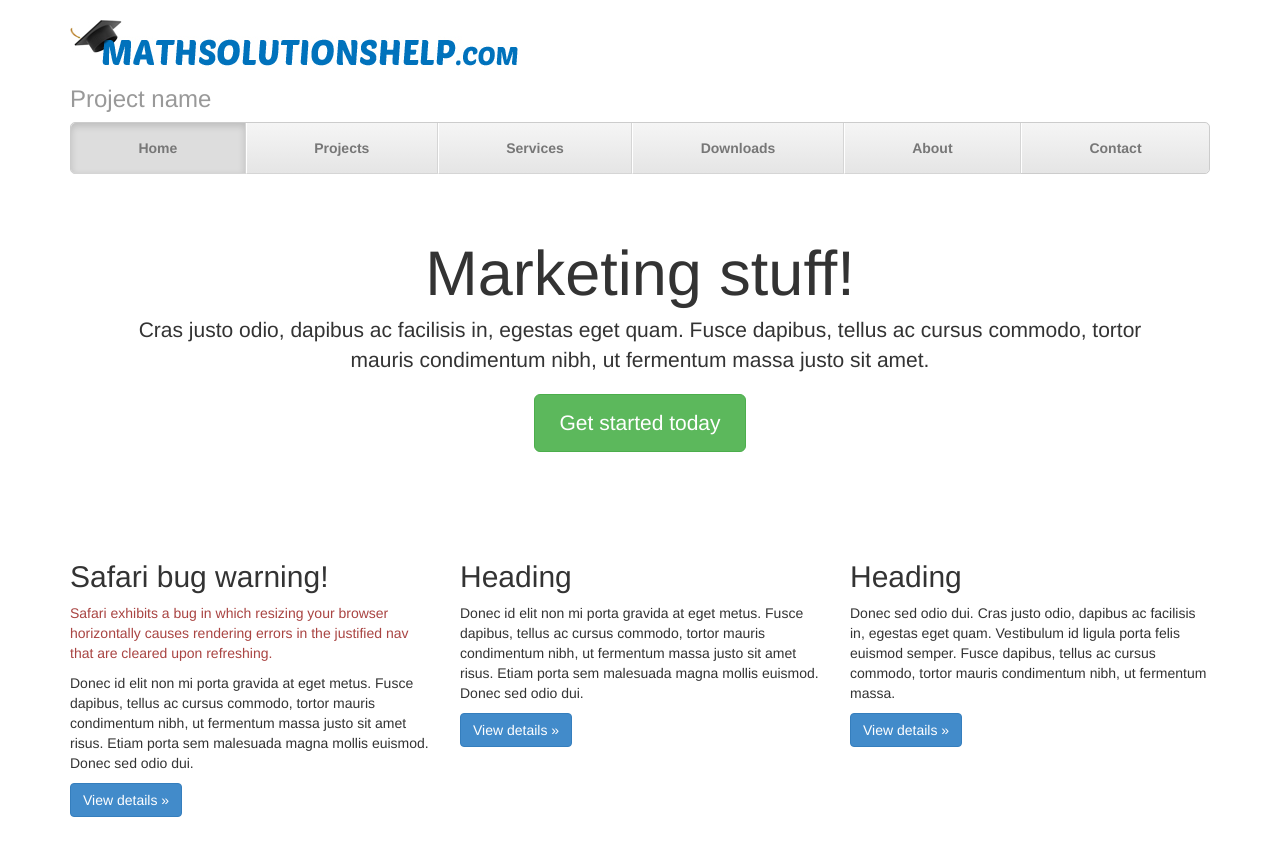
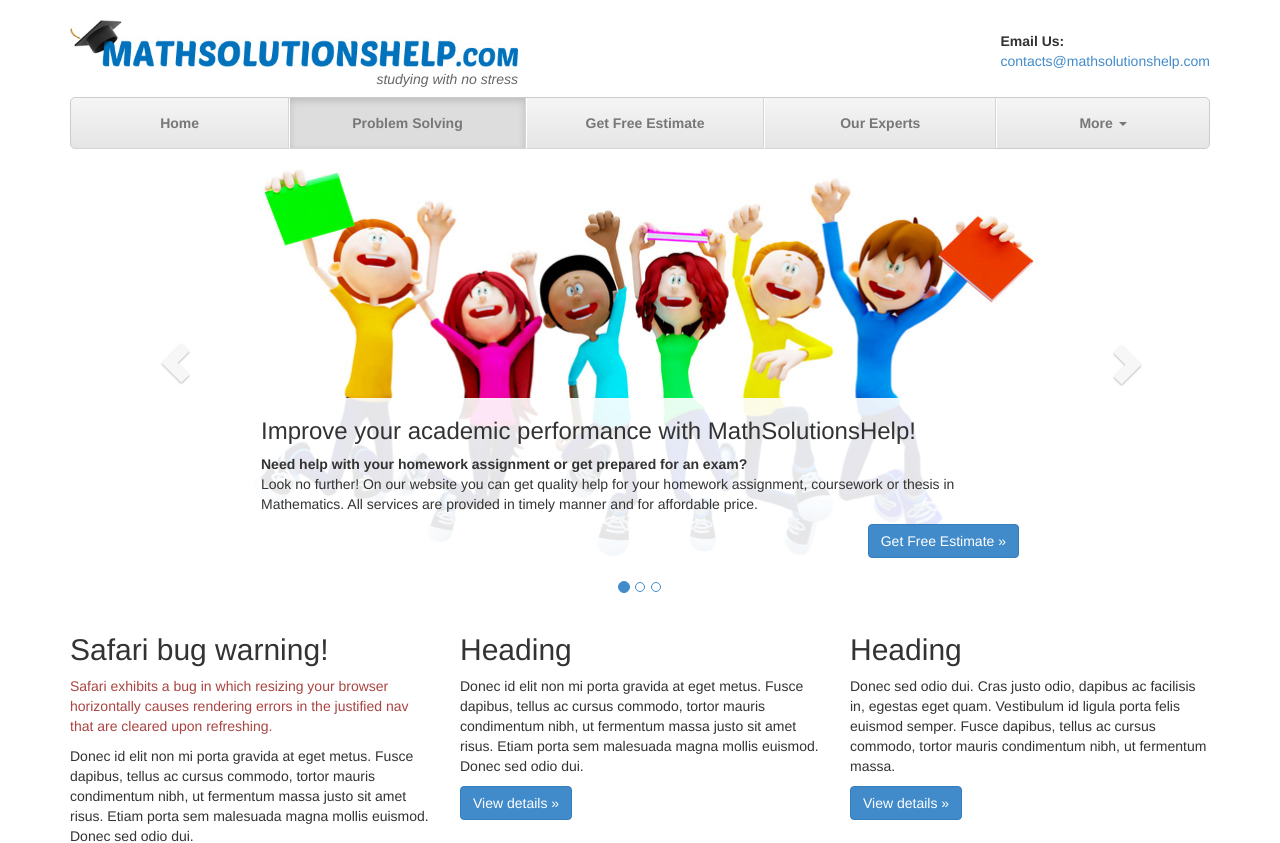
Before and after one commit to desurus/mathsolutionshelp, a Django app: page / in a window 1280 px wide. Shown: the top 843 px of the page. Run offline with Django 3.2, Linux system fonts and the light colour scheme; parts of the project's set-up code (start-up, migrations or seed data) failed here and were passed over; some libraries are stand-ins or nearby versions.

Commit message:
Working on the home page. Basic translation primciples are understood.

```diff
--- /dev/null
+++ b/mainsite/context_processors.py
@@ -0,0 +1,5 @@
+from django.conf import settings  # import the settings file
+
+
+def get_email_address(request):
+    return {'CONTACTS_EMAIL_ADDRESS': settings.EMAIL_ADDRESS}
--- a/mainsite/views.py
+++ b/mainsite/views.py
@@ -10,4 +10,4 @@ def home(request):
     context = {
         'username': username
     }
-    return render(request, 'base.html', context)
+    return render(request, 'mainsite/index.html', context)
--- a/static/css/style.css
+++ b/static/css/style.css
@@ -57,6 +57,61 @@ body {
   border-bottom: 0;
   border-radius: 0 0 5px 5px;
 }
+.logo {
+  margin-bottom: 10px;
+  max-width: 448px;
+}
+.logo h5 {
+  margin-bottom: 0;
+  margin-top: 5px;
+  color: #666;
+}
+.header-contact-us address {
+  margin-bottom: 0;
+  margin-top: 11px;
+}
+.nav .open>a, .nav .open>a:hover, .nav .open>a:focus {
+  border-color: #fff;
+  background-color: #ddd;
+  background-image: none;
+  box-shadow: inset 0 3px 7px rgba(0,0,0,.15);
+}
+.carousel-control {
+  background-image: none !important;
+}
+.carousel-control {
+  color: #f1f1f1;
+}
+.carousel-control .glyphicon {
+  margin-top: -20px;
+}
+.carousel-control:hover {
+  color: #ccc;
+}
+.glyphicon-chevron-right:before, .glyphicon-chevron-left:before {
+  font-size: 2em;
+}
+.carousel {
+  margin: 20px 0 55px;
+}
+.carousel-indicators li {
+  border-color: #428bca;
+}
+.carousel-indicators .active {
+  background-color: #428bca;
+}
+.carousel-inner>.item .item-content {
+  width:70%;
+  margin: 0 auto;
+}
+.carousel-inner>.item .item-content .item-description {
+  position: absolute;
+  left: 15%;
+  bottom: 0;
+  width: 70%;
+  padding: 0 20px;
+  background: rgba(255,255,255,0.9);
+}
 
 @media (min-width: 768px) {
   .nav-justified {
@@ -85,4 +140,7 @@ body {
     padding-left: 0;
     padding-right: 0;
   }
+  .carousel-indicators {
+	bottom: -50px;
+  }
 }
--- a/templates/base.html
+++ b/templates/base.html
@@ -1,4 +1,5 @@
 {% load staticfiles %}
+{% load i18n %}
 
 <!DOCTYPE html>
 <html lang="en">
@@ -10,62 +11,52 @@
         <meta name="author" content="">
         <link rel="shortcut icon" href="{% static 'images/favicon.ico' %}" type="image/x-icon">
         <link rel="icon" href="{% static 'images/favicon.ico' %}" type="image/x-icon">
-        <title>Mathsolutionshelp.com - {% block title %}Home{% endblock %}</title>
+        <title>Mathsolutionshelp.com - {% block title %}{% trans "Home" %}{% endblock %}</title>
         <link href="{% static 'css/bootstrap.min.css' %}" rel="stylesheet">
         <link href="{% static 'css/style.css' %}" rel="stylesheet">
         <!--[if lt IE 9]>
-            <script src="https://oss.maxcdn.com/libs/html5shiv/3.7.0/html5shiv.js"></script>
-            <script src="https://oss.maxcdn.com/libs/respond.js/1.3.0/respond.min.js"></script>
+            <script src="https://oss.maxcdn.com/libs/html5shiv/3.7.0/html5shiv.js" type="text/javascript"></script>
+            <script src="https://oss.maxcdn.com/libs/respond.js/1.3.0/respond.min.js" type="text/javascript"></script>
         <![endif]-->
     </head>
 
     <body>
         <div class="container">
             <div class="masthead">
-                <img src="{% static 'images/logo.jpg' %}" alt="MathSolutionsHelp.com"/>
-                <h3 class="text-muted">Project name</h3>
+                <div class="pull-right header-contact-us hidden-xs">
+                    <address>
+                        <strong>Email Us:</strong><br>
+                        <a href="mailto:{{ CONTACTS_EMAIL_ADDRESS }}">{{ CONTACTS_EMAIL_ADDRESS }}</a>
+                    </address>
+                </div>
+                <a href="{% url 'home' %}" class="logo show">
+                    <img src="{% static 'images/logo.jpg' %}" class="img-responsive" alt="MathSolutionsHelp.com"/>
+                    <h5 class="pull-right"><em>{% trans "studying with no stress" %}</em></h5>
+                    <div class="clearfix"></div>
+                </a>
                 <ul class="nav nav-justified">
-                    <li class="active"><a href="#">Home</a></li>
-                    <li><a href="#">Projects</a></li>
-                    <li><a href="#">Services</a></li>
-                    <li><a href="#">Downloads</a></li>
-                    <li><a href="#">About</a></li>
-                    <li><a href="#">Contact</a></li>
+                    <li><a href="{% url 'home' %}">Home</a></li>
+                    <li class="active"><a href="#">Problem Solving</a></li>
+                    <li><a href="#">Get Free Estimate</a></li>
+                    <li><a href="#">Our Experts</a></li>
+                    <li class="dropdown">
+                        <a href="#" class="dropdown-toggle" data-toggle="dropdown">More <b class="caret"></b></a>
+                        <ul class="dropdown-menu">
+                            <li><a href="#">About Us</a></li>
+                            <li><a href="#">Contact Us</a></li>
+                            <li><a href="#">Add Testimonial</a></li>
+                        </ul>
+                    </li>
                 </ul>
             </div>
-
-            <!-- Jumbotron -->
-            <div class="jumbotron">
-                <h1>Marketing stuff!</h1>
-                <p class="lead">Cras justo odio, dapibus ac facilisis in, egestas eget quam. Fusce dapibus, tellus ac cursus commodo, tortor mauris condimentum nibh, ut fermentum massa justo sit amet.</p>
-                <p><a class="btn btn-lg btn-success" href="#" role="button">Get started today</a></p>
-            </div>
-
-            <!-- Example row of columns -->
-            <div class="row">
-                <div class="col-lg-4">
-                    <h2>Safari bug warning!</h2>
-                    <p class="text-danger">Safari exhibits a bug in which resizing your browser horizontally causes rendering errors in the justified nav that are cleared upon refreshing.</p>
-                    <p>Donec id elit non mi porta gravida at eget metus. Fusce dapibus, tellus ac cursus commodo, tortor mauris condimentum nibh, ut fermentum massa justo sit amet risus. Etiam porta sem malesuada magna mollis euismod. Donec sed odio dui. </p>
-                    <p><a class="btn btn-primary" href="#" role="button">View details &raquo;</a></p>
-                </div>
-                <div class="col-lg-4">
-                    <h2>Heading</h2>
-                    <p>Donec id elit non mi porta gravida at eget metus. Fusce dapibus, tellus ac cursus commodo, tortor mauris condimentum nibh, ut fermentum massa justo sit amet risus. Etiam porta sem malesuada magna mollis euismod. Donec sed odio dui. </p>
-                    <p><a class="btn btn-primary" href="#" role="button">View details &raquo;</a></p>
-                </div>
-                <div class="col-lg-4">
-                    <h2>Heading</h2>
-                    <p>Donec sed odio dui. Cras justo odio, dapibus ac facilisis in, egestas eget quam. Vestibulum id ligula porta felis euismod semper. Fusce dapibus, tellus ac cursus commodo, tortor mauris condimentum nibh, ut fermentum massa.</p>
-                    <p><a class="btn btn-primary" href="#" role="button">View details &raquo;</a></p>
-                </div>
-            </div>
-
+            {% block content %}{% endblock %}
             <!-- Site footer -->
             <div class="footer">
                 <p>&copy; Company 2013</p>
             </div>
         </div><!-- /container -->
+        <script src="https://ajax.googleapis.com/ajax/libs/jquery/1.10.2/jquery.min.js" type="text/javascript"></script>
+        <script src="{% static 'js/bootstrap.min.js' %}" type="text/javascript"></script>
         {% block javascript %}{% endblock %}
     </body>
 </html>
--- /dev/null
+++ b/templates/mainsite/index.html
@@ -0,0 +1,76 @@
+{% extends "base.html" %}
+{% load staticfiles %}
+{% load i18n %}
+
+{% block content %}
+<!-- Carousel -->
+<div id="carousel-example-generic" class="carousel slide hidden-xs" data-ride="carousel">
+    <!-- Indicators -->
+    <ol class="carousel-indicators">
+        <li data-target="#carousel-example-generic" data-slide-to="0" class="active"></li>
+        <li data-target="#carousel-example-generic" data-slide-to="1"></li>
+        <li data-target="#carousel-example-generic" data-slide-to="2"></li>
+    </ol>
+
+    <!-- Wrapper for slides -->
+    <div class="carousel-inner">
+        <div class="item active">
+            <div class="item-content">
+                <img src="{% static 'images/slide1_banner.jpg' %}" class="img-responsive" alt="About Math Solutions Help service"/>
+                <div class="item-description">
+                    <h3>Improve your academic performance with MathSolutionsHelp!</h3>
+                    <p><strong>Need help with your homework assignment or get prepared for an exam?</strong><br/>
+                        Look no further! On our website you can get quality help for your homework assignment, coursework or thesis in Mathematics.
+                        All services are provided in timely manner and for affordable price.
+                    </p>
+                    <a href="#" class="pull-right btn btn-primary" role="button">Get Free Estimate &raquo;</a>
+                    <div class="clearfix"></div>
+                </div>
+            </div>
+        </div>
+        <div class="item">
+            <div class="item-content">
+                <h3>It's easy</h3>
+                <ol>
+                    <li><strong><a href="">Submit your problem</a></strong></li>
+                    <li><strong>Get free estimate</strong></li>
+                    <li><strong>Pay securely via PayPal &copy;</strong></li>
+                    <li><strong>Get your solution!</strong></li>
+                </ol>
+            </div>
+        </div>
+        <div class="item">
+            <div class="item-content">
+                <h2 style="height:200px;">Slide number 3</h2>
+            </div>
+        </div>
+    </div>
+
+    <!-- Controls -->
+    <a class="left carousel-control" href="#carousel-example-generic" data-slide="prev">
+        <span class="glyphicon glyphicon-chevron-left"></span>
+    </a>
+    <a class="right carousel-control" href="#carousel-example-generic" data-slide="next">
+        <span class="glyphicon glyphicon-chevron-right"></span>
+    </a>
+</div>
+<!-- Example row of columns -->
+<div class="row">
+    <div class="col-lg-4">
+        <h2>Safari bug warning!</h2>
+        <p class="text-danger">Safari exhibits a bug in which resizing your browser horizontally causes rendering errors in the justified nav that are cleared upon refreshing.</p>
+        <p>Donec id elit non mi porta gravida at eget metus. Fusce dapibus, tellus ac cursus commodo, tortor mauris condimentum nibh, ut fermentum massa justo sit amet risus. Etiam porta sem malesuada magna mollis euismod. Donec sed odio dui. </p>
+        <p><a class="btn btn-primary" href="#" role="button">View details &raquo;</a></p>
+    </div>
+    <div class="col-lg-4">
+        <h2>Heading</h2>
+        <p>Donec id elit non mi porta gravida at eget metus. Fusce dapibus, tellus ac cursus commodo, tortor mauris condimentum nibh, ut fermentum massa justo sit amet risus. Etiam porta sem malesuada magna mollis euismod. Donec sed odio dui. </p>
+        <p><a class="btn btn-primary" href="#" role="button">View details &raquo;</a></p>
+    </div>
+    <div class="col-lg-4">
+        <h2>Heading</h2>
+        <p>Donec sed odio dui. Cras justo odio, dapibus ac facilisis in, egestas eget quam. Vestibulum id ligula porta felis euismod semper. Fusce dapibus, tellus ac cursus commodo, tortor mauris condimentum nibh, ut fermentum massa.</p>
+        <p><a class="btn btn-primary" href="#" role="button">View details &raquo;</a></p>
+    </div>
+</div>
+{% endblock %}
```
Also changed, not shown: mathsolutionshelp/settings.py (+21 -1 lines), locale/es/LC_MESSAGES/django.po (added), static/images/logo-small.jpg (deleted), static/images/logo.jpg, static/images/slide1_banner.jpg (added), 1 other file.
